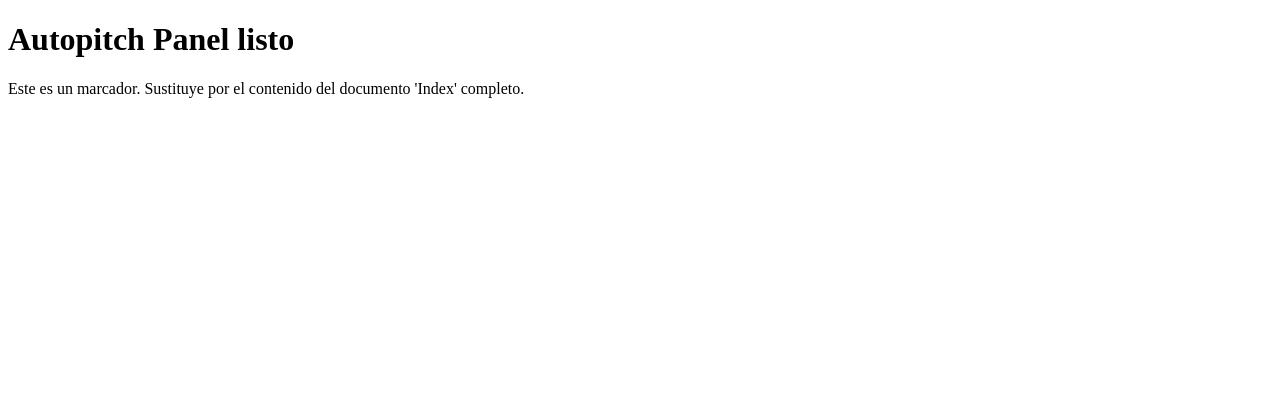
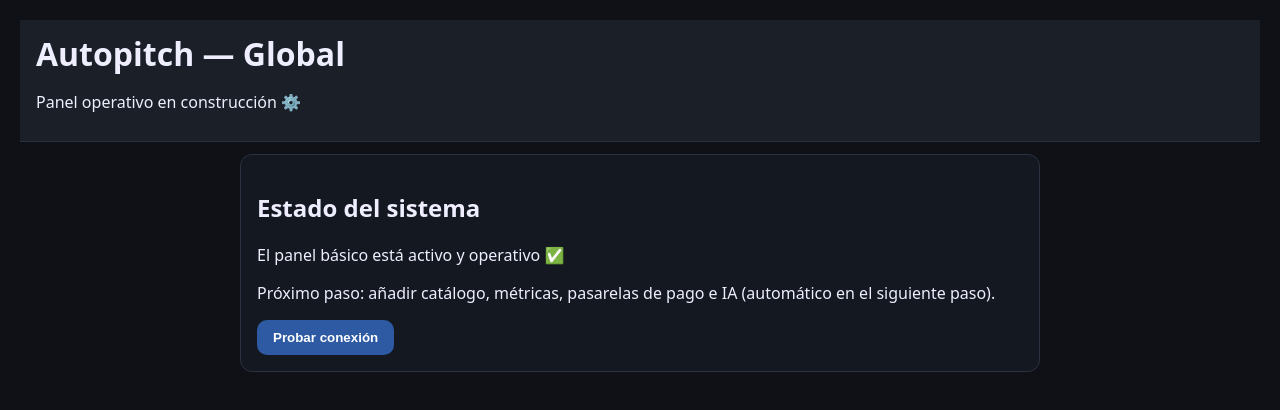
Before and after one commit to Jpmr3/Autopitchone, a plain HTML site: page index.html in a window 1280 px wide. Drawn offline with Linux system fonts and the light colour scheme.

Commit message:
Add files via upload

```diff
--- a/index.html
+++ b/index.html
@@ -1,12 +1,131 @@
-<!DOCTYPE html>
+<!doctype html>
+
 <html lang="es">
-<head>
-  <meta charset="UTF-8" />
-  <meta name="viewport" content="width=device-width, initial-scale=1.0" />
-  <title>Autopitch Panel</title>
-</head>
-<body>
-  <h1>Autopitch Panel listo</h1>
-  <p>Este es un marcador. Sustituye por el contenido del documento 'Index' completo.</p>
-</body>
+
+  <head>
+
+    <meta charset="utf-8" />
+
+    <meta name="viewport" content="width=device-width,initial-scale=1" />
+
+    <title>Autopitch — Global</title>
+
+    <style>
+
+      body {
+
+        font-family: system-ui, -apple-system, Inter, Roboto, sans-serif;
+
+        background: #0f1116;
+
+        color: #eef;
+
+        margin: 0;
+
+        padding: 20px;
+
+      }
+
+      header {
+
+        background: #1b2028;
+
+        border-bottom: 1px solid #2a3140;
+
+        padding: 12px 16px;
+
+        position: sticky;
+
+        top: 0;
+
+      }
+
+      main {
+
+        max-width: 800px;
+
+        margin: 0 auto;
+
+      }
+
+      h1 {
+
+        margin: 0 0 8px;
+
+      }
+
+      section {
+
+        background: #141820;
+
+        border: 1px solid #2a3140;
+
+        border-radius: 12px;
+
+        padding: 16px;
+
+        margin-top: 12px;
+
+      }
+
+      button {
+
+        border: 0;
+
+        border-radius: 10px;
+
+        background: #2d5aa3;
+
+        color: #fff;
+
+        padding: 10px 16px;
+
+        cursor: pointer;
+
+        font-weight: 600;
+
+      }
+
+    </style>
+
+  </head>
+
+  <body>
+
+    <header>
+
+      <h1>Autopitch — Global</h1>
+
+      <p>Panel operativo en construcción ⚙️</p>
+
+    </header>
+
+    <main>
+
+      <section>
+
+        <h2>Estado del sistema</h2>
+
+        <p>El panel básico está activo y operativo ✅</p>
+
+        <p>
+
+          Próximo paso: añadir catálogo, métricas, pasarelas de pago e IA
+
+          (automático en el siguiente paso).
+
+        </p>
+
+        <button onclick="alert('Conectado correctamente ✅')">
+
+          Probar conexión
+
+        </button>
+
+      </section>
+
+    </main>
+
+  </body>
+
 </html>
```
